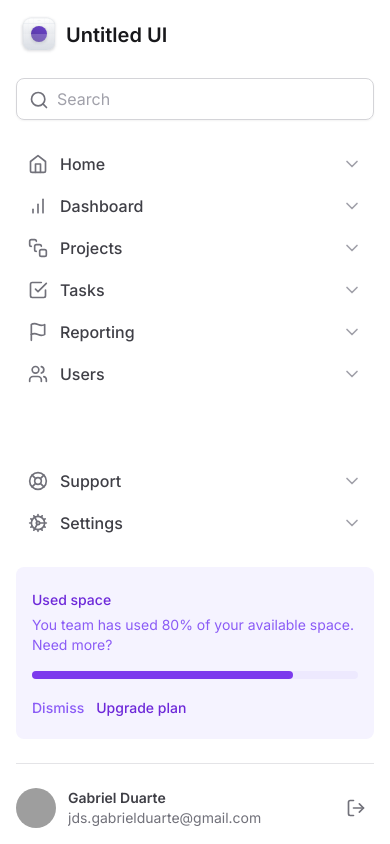
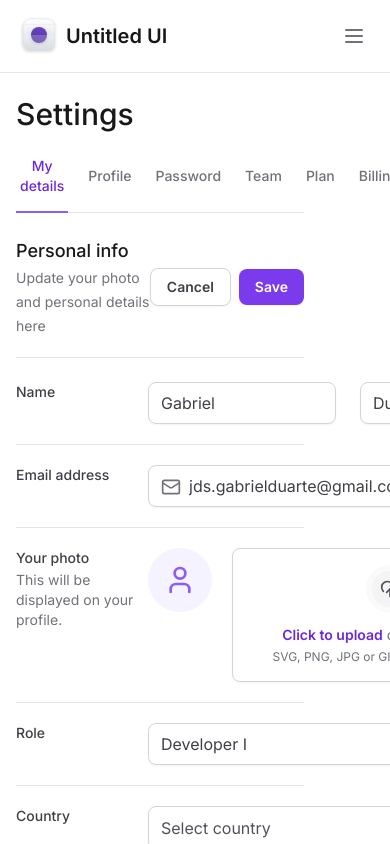
Before and after one commit to jdgabriel/masterclass-nextjs-tailwind, a Next.js app: page / in a window 390 px wide. Shown: the top 844 px of the page. Built offline with nearby package versions, Linux system fonts and the light colour scheme; grey boxes are pictures that could not be loaded.

Commit message:
sidebar collapsible in responsive

```diff
--- a/package.json
+++ b/package.json
@@ -10,6 +10,7 @@
   },
   "dependencies": {
     "@formkit/auto-animate": "0.8.1",
+    "@radix-ui/react-collapsible": "1.0.3",
     "@radix-ui/react-select": "^2.0.0",
     "@radix-ui/react-tabs": "^1.0.4",
     "framer-motion": "^10.16.5",
--- a/src/app/layout.tsx
+++ b/src/app/layout.tsx
@@ -20,7 +20,9 @@
       <body className={inter.className}>
         <div className="grid min-h-screen grid-cols-app antialiased">
           <Sidebar />
-          <main className="px-8 pb-12 pt-8">{children}</main>
+          <main className="px-4 pb-12 pt-24 lg:col-start-2 lg:px-8 lg:pb-12 lg:pt-8">
+            {children}
+          </main>
         </div>
       </body>
     </html>
--- a/src/components/Sidebar/index.tsx
+++ b/src/components/Sidebar/index.tsx
@@ -1,16 +1,31 @@
+'use client'
+
 import { Logo } from '@/components/Logo'
-import { Cog, LifeBuoy, Search } from 'lucide-react'
+import { Cog, LifeBuoy, Menu, Search } from 'lucide-react'
 import { MainNavigation } from './MainNavigation'
 import { NavItem } from './MainNavigation/NavItem'
 import { UsedSpaceWidget } from './UsedSpaceWidget'
 import { Profile } from './Profile'
 import { Input } from '../Form/Input'
+import * as Collapsible from '@radix-ui/react-collapsible'
+import { Button } from '../Button'
 
 export function Sidebar() {
   return (
-    <div className="fixed bottom-0 left-0 right-0 top-0 z-20 flex flex-col gap-6 bg-white p-4 lg:relative lg:right-auto lg:w-80 lg:border-r lg:border-zinc-200 lg:px-5 lg:py-8">
+    <Collapsible.Root className="fixed left-0 right-0 top-0 z-20 flex flex-col gap-6 border-b bg-white p-4 data-[state=open]:bottom-0 data-[state=open]:h-screen lg:relative lg:w-80  lg:border-r lg:border-zinc-200 lg:px-5 lg:py-8 lg:data-[state=closed]:bottom-0 lg:data-[state=closed]:h-screen">
+      <div className="flex items-center justify-between">
         <Logo />
+        <Collapsible.Trigger asChild className="lg:hidden">
+          <Button variant="ghost">
+            <Menu className="h-6 w-6" />
+          </Button>
+        </Collapsible.Trigger>
+      </div>
 
+      <Collapsible.Content
+        forceMount
+        className="mb-2 flex flex-1 flex-col gap-6 data-[state=closed]:hidden lg:data-[state=closed]:flex"
+      >
         <Input.Root>
           <Input.Prefix>
             <Search className="h-5 w-5 text-zinc-500" />
@@ -32,6 +47,7 @@
 
           <Profile />
         </div>
-    </div>
+      </Collapsible.Content>
+    </Collapsible.Root>
   )
 }
```
Also changed, not shown: 1 other file (tests, documents, lock files or other folders). Lines whose indentation alone changed are shown as unchanged.
